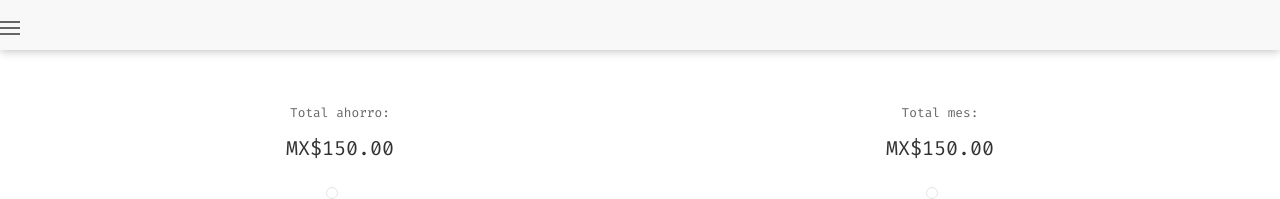
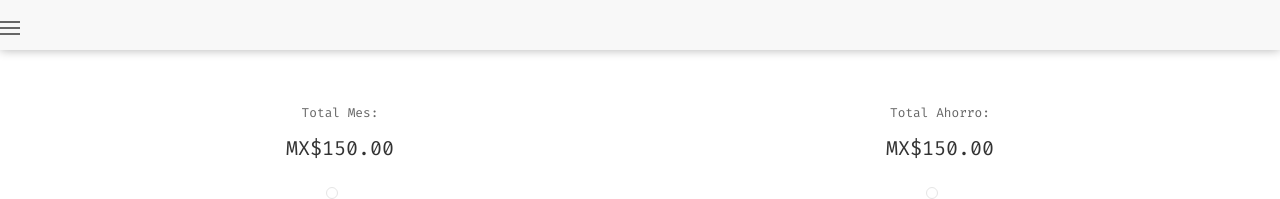
Before and after one commit to christo-pr/wimm-web, a React (Vite) app: page /paycheck-tracker in a window 1280 px wide. Shown: the top 199 px of the page. Built offline with nearby package versions, Linux system fonts and the light colour scheme; the HTML template or start-up script is replaced by a standard one.

Commit message:
Accept the prop editable on the paycheck tracker

```diff
--- a/src/components/PaycheckForm.js
+++ b/src/components/PaycheckForm.js
@@ -34,7 +34,7 @@ function PaycheckForm(props) {
             />
           </form>
         )}
-        {editable && (
+
         <button
           className="button-circle-icon"
           type={!editMode ? "button" : "submit"}
@@ -46,10 +46,10 @@ function PaycheckForm(props) {
               setEditMode(true)
             }
           }}
+          disabled={!editable}
         >
           <span data-uk-icon={editMode ? "check" : "pencil"}></span>
         </button>
-        )}
       </div>
     </div>
   )
--- a/src/pages/PaycheckTrackerPage.js
+++ b/src/pages/PaycheckTrackerPage.js
@@ -7,7 +7,7 @@ function PaycheckTrackerPage() {
     <div className="uk-flex uk-flex-around uk-flex-middle uk-background-default">
       <div className="paycheck-amount uk-text-center uk-padding-small">
         <PaycheckForm
-          label="Total ahorro:"
+          label="Total Mes:"
           amount={150}
           onChangeAmount={(amount) => {
             console.log("new ahorro", amount)
@@ -15,13 +15,7 @@ function PaycheckTrackerPage() {
         />
       </div>
       <div className="paycheck-amount uk-text-center uk-padding-small">
-        <PaycheckForm
-          label="Total mes:"
-          amount={150}
-          onChangeAmount={(amount) => {
-            console.log("new mes", amount)
-          }}
-        />
+        <PaycheckForm label="Total Ahorro:" amount={150} editable={false} />
       </div>
     </div>
   )
```
Lines whose indentation alone changed are shown as unchanged.
